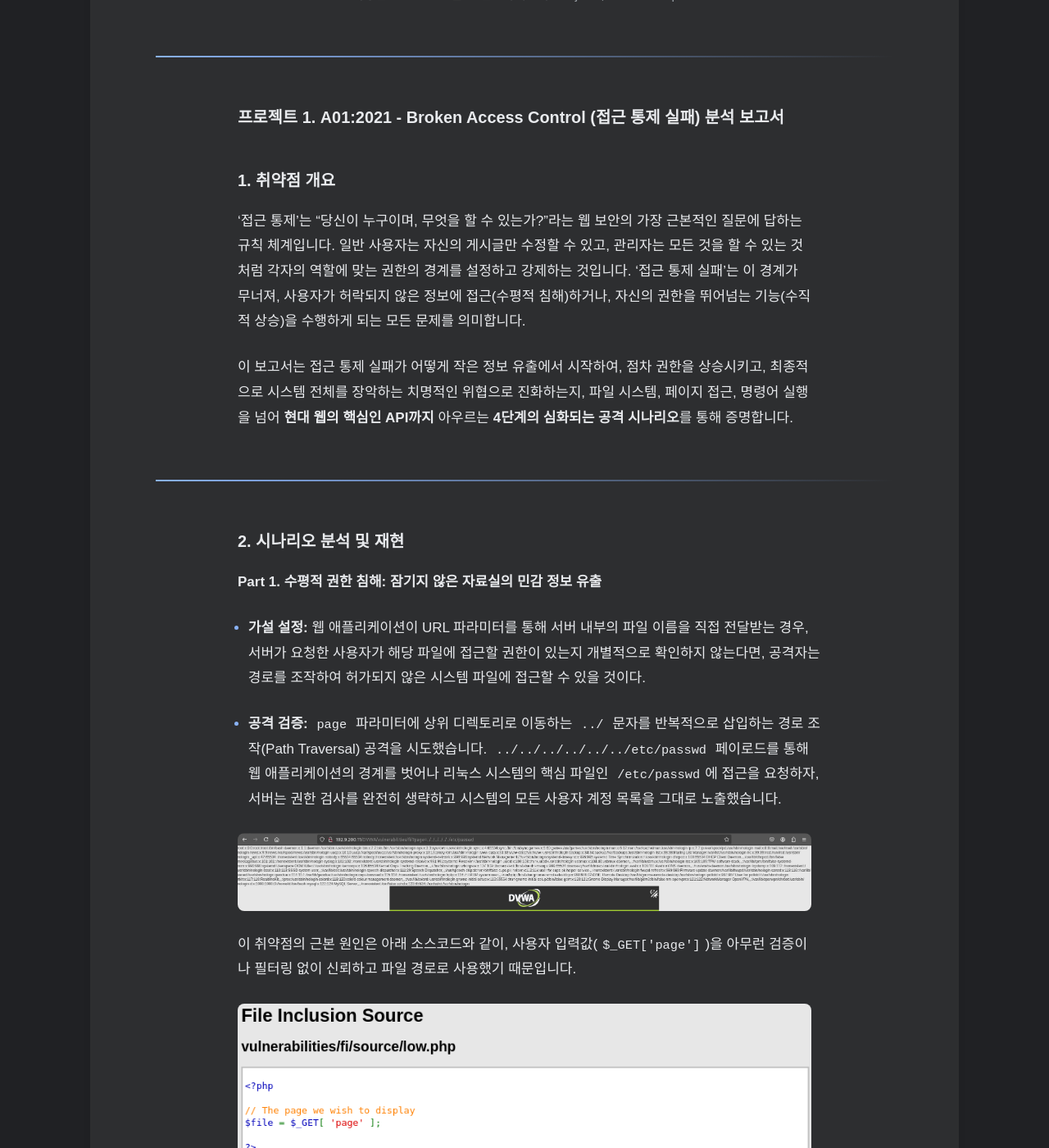
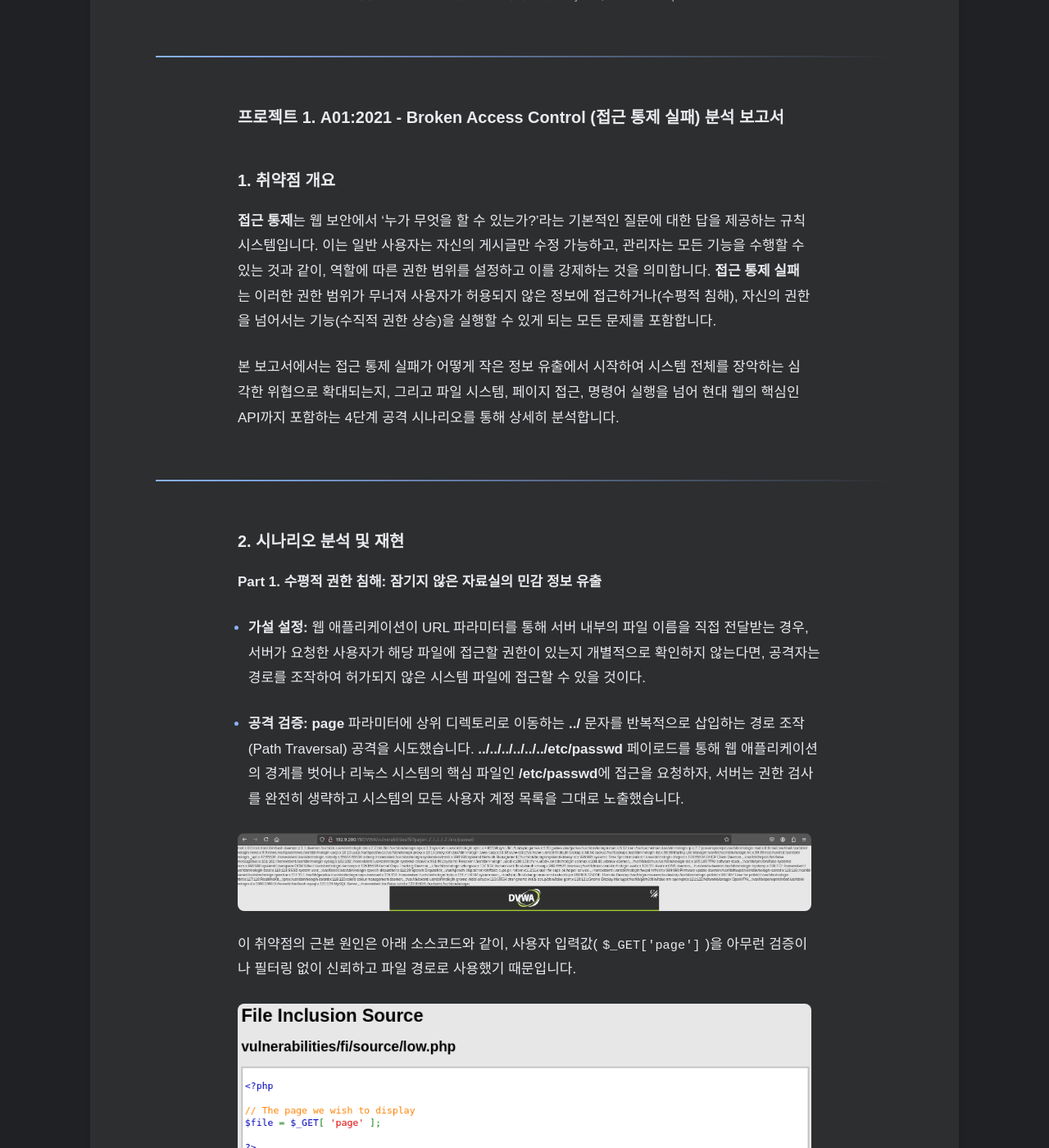
Before and after one commit to HamaP0/HamaP0.github.io, a Jekyll site: the page built from _posts/2025-08-25-A01_Broken Access Control.md, in a window 1280 px wide and 1400 px high, scrolled down 259 px. Shown: the whole window at 82% size. Built offline with Jekyll 4.4.1, drawn with Linux system fonts in a browser that asks for light colours; some web fonts are replaced; some of the changed text lies outside the part shown.

Commit message:
Update 2025-08-25-A01_Broken Access Control.md

```diff
--- a/_posts/2025-08-25-A01_Broken Access Control.md
+++ b/_posts/2025-08-25-A01_Broken Access Control.md
@@ -10,9 +10,9 @@
 
 ### **1. 취약점 개요**
 
-'접근 통제'는 "당신이 누구이며, 무엇을 할 수 있는가?"라는 웹 보안의 가장 근본적인 질문에 답하는 규칙 체계입니다. 일반 사용자는 자신의 게시글만 수정할 수 있고, 관리자는 모든 것을 할 수 있는 것처럼 각자의 역할에 맞는 권한의 경계를 설정하고 강제하는 것입니다. '접근 통제 실패'는 이 경계가 무너져, 사용자가 허락되지 않은 정보에 접근(수평적 침해)하거나, 자신의 권한을 뛰어넘는 기능(수직적 상승)을 수행하게 되는 모든 문제를 의미합니다.
+**접근 통제**는 웹 보안에서 '누가 무엇을 할 수 있는가?'라는 기본적인 질문에 대한 답을 제공하는 규칙 시스템입니다. 이는 일반 사용자는 자신의 게시글만 수정 가능하고, 관리자는 모든 기능을 수행할 수 있는 것과 같이, 역할에 따른 권한 범위를 설정하고 이를 강제하는 것을 의미합니다. **접근 통제 실패**는 이러한 권한 범위가 무너져 사용자가 허용되지 않은 정보에 접근하거나(수평적 침해), 자신의 권한을 넘어서는 기능(수직적 권한 상승)을 실행할 수 있게 되는 모든 문제를 포함합니다.
 
-이 보고서는 접근 통제 실패가 어떻게 작은 정보 유출에서 시작하여, 점차 권한을 상승시키고, 최종적으로 시스템 전체를 장악하는 치명적인 위협으로 진화하는지, 파일 시스템, 페이지 접근, 명령어 실행을 넘어 **현대 웹의 핵심인 API까지** 아우르는 **4단계의 심화되는 공격 시나리오**를 통해 증명합니다.
+본 보고서에서는 접근 통제 실패가 어떻게 작은 정보 유출에서 시작하여 시스템 전체를 장악하는 심각한 위협으로 확대되는지, 그리고 파일 시스템, 페이지 접근, 명령어 실행을 넘어 현대 웹의 핵심인 API까지 포함하는 4단계 공격 시나리오를 통해 상세히 분석합니다.
 
 ---
 
@@ -24,7 +24,7 @@
 웹 애플리케이션이 URL 파라미터를 통해 서버 내부의 파일 이름을 직접 전달받는 경우, 서버가 요청한 사용자가 해당 파일에 접근할 권한이 있는지 개별적으로 확인하지 않는다면, 공격자는 경로를 조작하여 허가되지 않은 시스템 파일에 접근할 수 있을 것이다.
 
 *   **공격 검증:**
-`page` 파라미터에 상위 디렉토리로 이동하는 `../` 문자를 반복적으로 삽입하는 경로 조작(Path Traversal) 공격을 시도했습니다. `../../../../../../etc/passwd` 페이로드를 통해 웹 애플리케이션의 경계를 벗어나 리눅스 시스템의 핵심 파일인 `/etc/passwd`에 접근을 요청하자, 서버는 권한 검사를 완전히 생략하고 시스템의 모든 사용자 계정 목록을 그대로 노출했습니다.
+**page** 파라미터에 상위 디렉토리로 이동하는 **../** 문자를 반복적으로 삽입하는 경로 조작(Path Traversal) 공격을 시도했습니다. **../../../../../../etc/passwd** 페이로드를 통해 웹 애플리케이션의 경계를 벗어나 리눅스 시스템의 핵심 파일인 **/etc/passwd**에 접근을 요청하자, 서버는 권한 검사를 완전히 생략하고 시스템의 모든 사용자 계정 목록을 그대로 노출했습니다.
 
    ![]({{ "/assets/images/A01_P1-1.png" | relative_url }})
 
@@ -38,10 +38,10 @@
 **Part 2. 수직적 권한 상승: 관리자 행세로 기능 장악**
 
 *   **가설 설정:**
-관리자 전용 페이지가 단순히 메뉴 링크를 숨기는 방식으로만 보호되고, 서버 측에서 각 요청에 대한 실질적인 권한 검사를 수행하지 않는다면, 공격자는 페이지의 URL을 직접 추측하여 입력하는 '강제 브라우징(Forced Browsing)' 기법만으로 관리자 기능에 무단으로 접근할 수 있을 것이다.
+관리자 전용 페이지가 단순히 메뉴 링크를 숨기는 방식으로만 보호되고, 서버 측에서 각 요청에 대한 실질적인 권한 검사를 수행하지 않는다면, 공격자는 페이지의 URL을 직접 추측하여 입력하는 **강제 브라우징(Forced Browsing)** 기법만으로 관리자 기능에 무단으로 접근할 수 있을 것이다.
 
 *   **공격 검증:**
-Part 1에서 시스템이 허술하다는 단서를 얻은 후, 일반 사용자 권한으로 로그인된 세션을 유지한 채 관리자 기능으로 예상되는 `/DVWA/setup.php` URL로 직접 접근을 시도했습니다. 서버는 이 요청을 보낸 사용자가 관리자인지 확인하는 핵심적인 권한 검사 로직을 누락했고, 그 결과 모든 사용자의 정보를 관리할 수 있는 페이지를 일반 사용자에게 그대로 허용했습니다.
+Part 1에서 시스템이 허술하다는 단서를 얻은 후, 일반 사용자 권한으로 로그인된 세션을 유지한 채 관리자 기능으로 예상되는 **/DVWA/setup.php** URL로 직접 접근을 시도했습니다. 서버는 이 요청을 보낸 사용자가 관리자인지 확인하는 핵심적인 권한 검사 로직을 누락했고, 그 결과 모든 사용자의 정보를 관리할 수 있는 페이지를 일반 사용자에게 그대로 허용했습니다.
 
    ![]({{ "/assets/images/A03_P2-1.png" | relative_url }})
 
@@ -54,11 +54,11 @@
 지금까지 확보한 시스템 정보와 관리 기능 접근 권한을 바탕으로, 서버의 입력값 검증 로직이 불완전할 것이라 가정하고, 이를 우회하는 고도화된 페이로드를 주입하여 웹 애플리케이션의 경계를 넘어 서버 운영체제 자체를 제어할 수 있을 것이다.
 
 *   **공격 검증:**
-`Command Injection` 기능에서 특수문자 필터링으로 인해 일반적인 공격이 막히는 상황을 마주했습니다. 이 방어 로직을 우회하기 위해, 공격자 서버로 역연결(Reverse Shell)을 시도하는 `bash` 명령어를 `base64`로 인코딩하여 웹 방화벽이나 필터가 인식할 수 없는 순수한 문자열 형태로 바꾸는 창의적인 우회 기법을 사용했습니다.
+**Command Injection** 기능에서 특수문자 필터링으로 인해 일반적인 공격이 막히는 상황을 마주했습니다. 이 방어 로직을 우회하기 위해, 공격자 서버로 역연결(Reverse Shell)을 시도하는 **bash** 명령어를 **base64**로 인코딩하여 웹 방화벽이나 필터가 인식할 수 없는 순수한 문자열 형태로 바꾸는 창의적인 우회 기법을 사용했습니다.
 
    ![]({{ "/assets/images/A01_P3-1.png" | relative_url }})
 
-공격자 PC에서 `netcat`으로 연결을 대기시킨 후, 인코딩된 페이로드를 서버에 주입하자 성공적으로 서버의 쉘(Shell)을 획득했습니다. 이는 `www-data` 사용자의 권한으로 서버를 직접 제어할 수 있게 되었음을 의미합니다.
+공격자 PC에서 **netcat**으로 연결을 대기시킨 후, 인코딩된 페이로드를 서버에 주입하자 성공적으로 서버의 쉘(Shell)을 획득했습니다. 이는 **www-data** 사용자의 권한으로 서버를 직접 제어할 수 있게 되었음을 의미합니다.
 
    ![]({{ "/assets/images/A01_P3-2.png" | relative_url }})
 
@@ -79,7 +79,7 @@
 
    ![자신의 정보를 요청하는 가상 API](/assets/images/A01_P4-1.png)
 
-   그 다음, 이 요청에서 userID 값만 다른 사용자의 ID(`userID=2`)로 변경하여 재전송했습니다. 아래 화면은 다른 사용자의 리소스를 요청하는 IDOR(Insecure Direct Object References) 공격 시도를 보여줍니다. 만약 서버 측에서 '요청을 보낸 세션의 주인'과 '요청된 userID'가 일치하는지 검증하는 로직이 없다면, 이 요청은 성공하여 다른 사용자의 민감한 개인정보를 유출시킬 것입니다.
+   그 다음, 이 요청에서 userID 값만 다른 사용자의 ID(`userID=2`)로 변경하여 재전송했습니다. 아래 화면은 다른 사용자의 리소스를 요청하는 IDOR(Insecure Direct Object References) 공격 시도를 보여줍니다. 만약 서버 측에서 **요청을 보낸 세션의 주인**과 **요청된 userID**가 일치하는지 검증하는 로직이 없다면, 이 요청은 성공하여 다른 사용자의 민감한 개인정보를 유출시킬 것입니다.
 
    ![다른 사용자의 정보를 요청하는 IDOR 공격](/assets/images/A01_P4-2.png)
 
@@ -92,10 +92,11 @@
 
 *   **원인: 경계에서의 신뢰 기반 설계**
 
- 이 4단계의 연쇄적인 붕괴는 단 하나의 근본 원인, 즉 "사용자로부터 온 것은 그 어떤 것도 신뢰할 수 없다"는 제로 트러스트 원칙을 모든 경계에서 지키지 않았기 때문입니다. URL 파라미터, 페이지 요청, API의 ID 값, 사용자 입력 데이터 등 모든 것을 신뢰한 것이 문제의 시작이었습니다.
+ 이 4단계의 연쇄적인 붕괴는 단 하나의 근본 원인, 즉 '사용자로부터 온 것은 그 어떤 것도 신뢰할 수 없다'는 제로 트러스트 원칙을 모든 경계에서 지키지 않았기 때문입니다. URL 파라미터, 페이지 요청, API의 ID 값, 사용자 입력 데이터 등 모든 것을 신뢰한 것이 문제의 시작이었습니다.
 
 *   **해결 방안: 제로 트러스트 기반의 중앙 집중식 권한 검증**
 
- 안전한 접근 통제는 아키텍처 수준에서 구현되어야 합니다. 모든 요청은 비즈니스 로직에 도달하기 전, API 게이트웨이나 공통 미들웨어 같은 중앙 집중화된 단일 지점을 반드시 통과해야 합니다. 이 지점에서 "현재 사용자가 요청된 자원에 대해 허가된 행위를 수행할 권한이 있는가?"를 일관되게 검증하여 모든 경계에서 일관된 보안 정책을 강제해야 합니다.
+ 안전한 접근 통제는 아키텍처 수준에서 구현되어야 합니다. 모든 요청은 비즈니스 로직에 도달하기 전, API 게이트웨이나 공통 미들웨어 같은 중앙 집중화된 단일 지점을 반드시 통과해야 합니다. 이 지점에서 '현재 사용자가 요청된 자원에 대해 허가된 행위를 수행할 권한이 있는가?'를 일관되게 검증하여 모든 경계에서 일관된 보안 정책을 강제해야 합니다.
+
 
 <hr class="short-rule">
```
